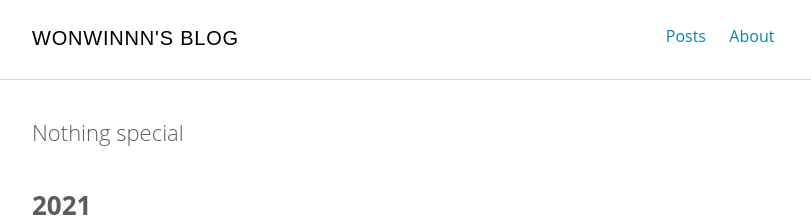
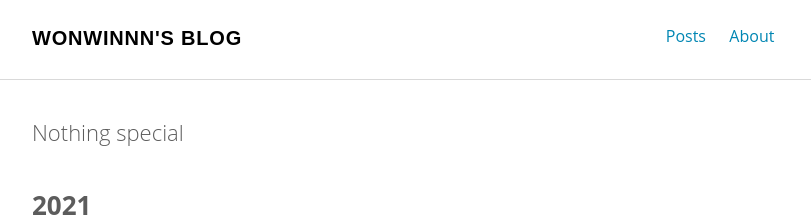
Before and after one commit to wonwinnn/wonwinnn.github.io, a Jekyll site: the page built from index.html, in a window 1280 px wide. Shown: the top 221 px of the page, without its empty margins (232-1043 px from the left). Built offline with Jekyll 4.4.1, drawn with Linux system fonts in a browser that asks for light colours; some web fonts are replaced.

Commit message:
Update _layout.scss

```diff
--- a/assets/scss/_layout.scss
+++ b/assets/scss/_layout.scss
@@ -98,7 +98,7 @@ hr {
   font-family: $logo-font-family;
   font-size: 20px;
   line-height: 28px;
-  font-weight: 300;
+  font-weight: 700;
 }
 
 .nav {
```
